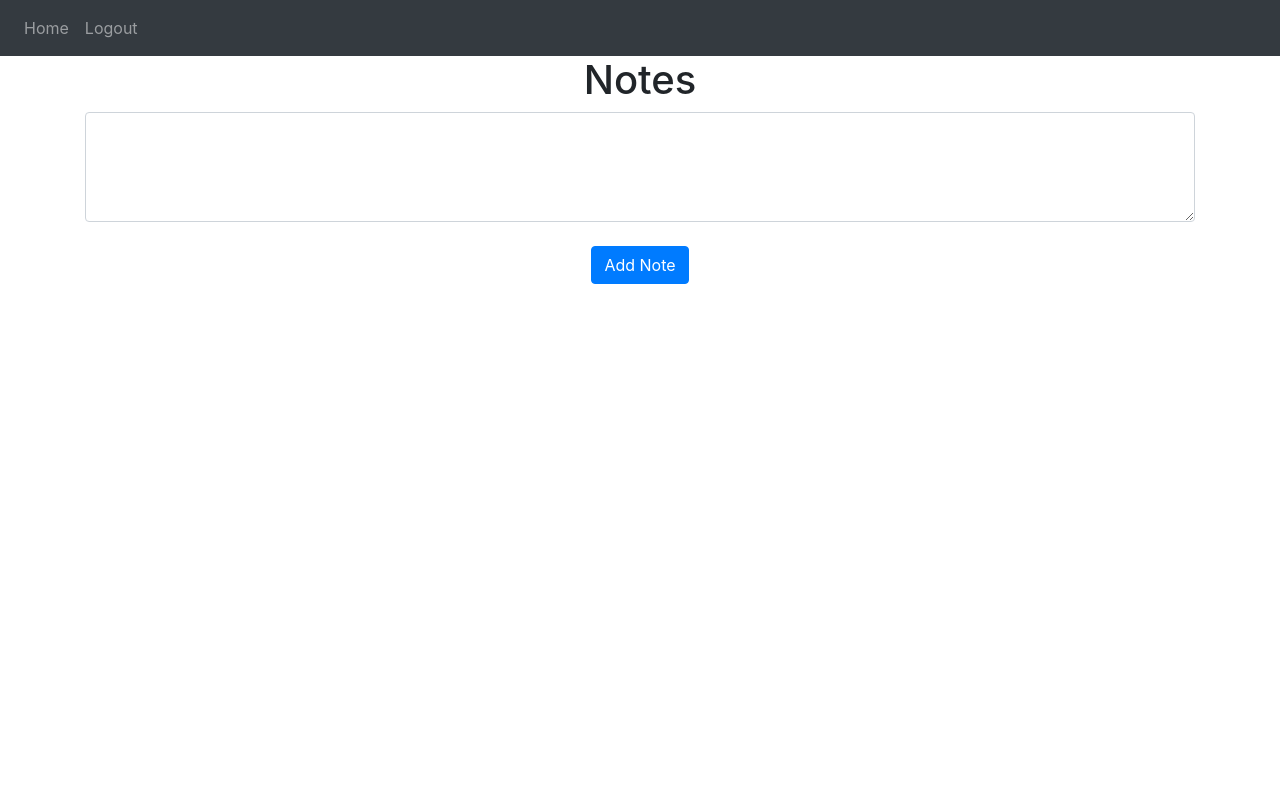
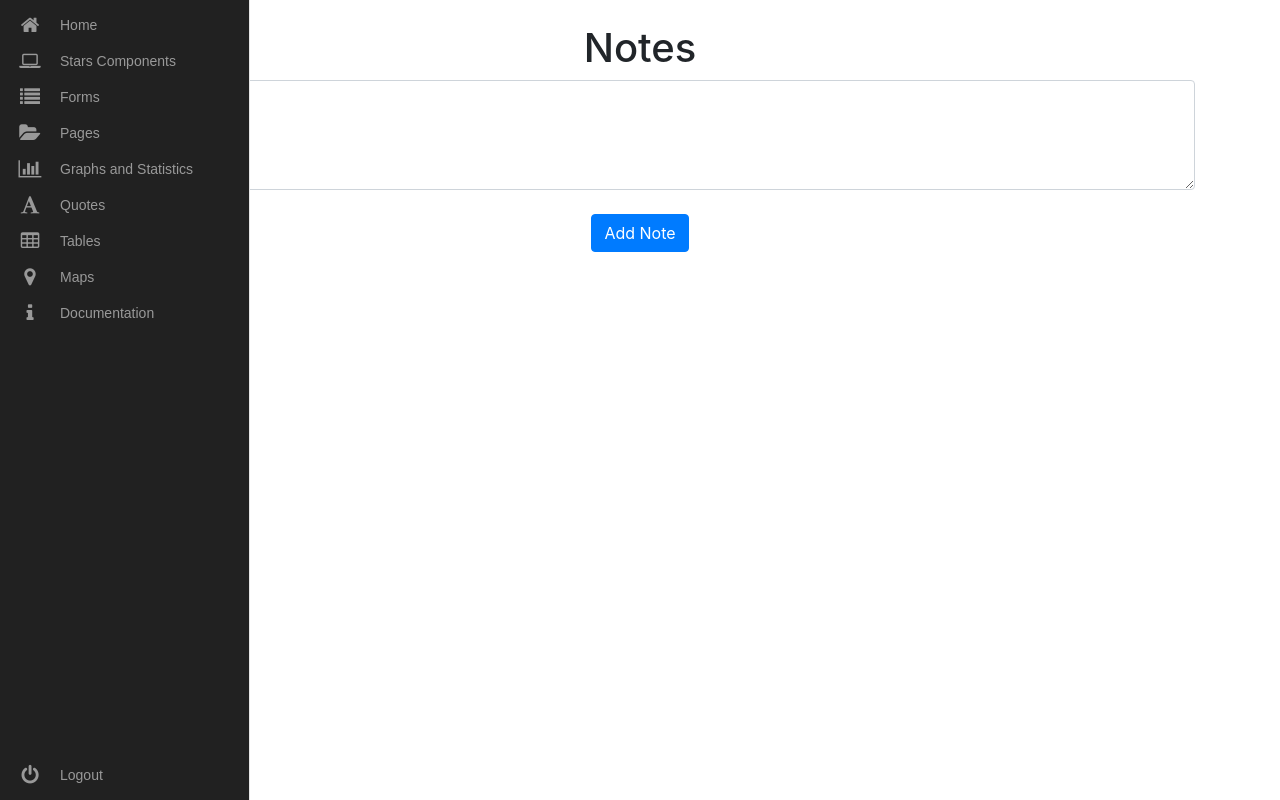
Before and after one commit to DarkwingDuck48/pyFDM, a Flask app: page / in a window 1280 px wide. Run offline with Flask 2, Linux system fonts and the light colour scheme; a user stored in the database is signed in; data comes from the database, SQL or seed files in the repository; both versions use the stored data as it was after the commit; some libraries are stand-ins or nearby versions; some web fonts are replaced.

Commit message:
Добавление sidebar в проект

```diff
--- a/coolnavbar/index.html
+++ b/coolnavbar/index.html
@@ -15,7 +15,9 @@
   />
   <link rel="stylesheet" href="style.css">
   </head>
-  <body><div class="area"></div><nav class="main-menu">
+  <body>
+    <div class="area"></div>
+    <nav class="main-menu">
             <ul>
                 <li>
                     <a href="http://justinfarrow.com">
--- /dev/null
+++ b/website/static/css/style.css
@@ -0,0 +1,126 @@
+.fa-2x {
+font-size: 2em;
+}
+.fa {
+position: relative;
+display: table-cell;
+width: 60px;
+height: 36px;
+text-align: center;
+vertical-align: middle;
+font-size:20px;
+}
+
+
+.main-menu:hover,nav.main-menu.expanded {
+width:250px;
+overflow:visible;
+}
+
+.main-menu {
+background:#212121;
+border-right:1px solid #e5e5e5;
+position:absolute;
+top:0;
+bottom:0;
+height:100%;
+left:0;
+width:60px;
+overflow:hidden;
+-webkit-transition:width .05s linear;
+transition:width .05s linear;
+-webkit-transform:translateZ(0) scale(1,1);
+z-index:1000;
+}
+
+.main-menu>ul {
+margin:7px 0;
+}
+
+.main-menu li {
+position:relative;
+display:block;
+width:250px;
+}
+
+.main-menu li>a {
+position:relative;
+display:table;
+border-collapse:collapse;
+border-spacing:0;
+color:#999;
+ font-family: arial;
+font-size: 14px;
+text-decoration:none;
+-webkit-transform:translateZ(0) scale(1,1);
+-webkit-transition:all .1s linear;
+transition:all .1s linear;
+
+}
+
+.main-menu .nav-icon {
+position:relative;
+display:table-cell;
+width:60px;
+height:36px;
+text-align:center;
+vertical-align:middle;
+font-size:18px;
+}
+
+.main-menu .nav-text {
+position:relative;
+display:table-cell;
+vertical-align:middle;
+width:190px;
+  font-family: 'Titillium Web', sans-serif;
+}
+
+.main-menu>ul.logout {
+position:absolute;
+left:0;
+bottom:0;
+}
+
+.no-touch .scrollable.hover {
+overflow-y:hidden;
+}
+
+.no-touch .scrollable.hover:hover {
+overflow-y:auto;
+overflow:visible;
+}
+
+a:hover,a:focus {
+text-decoration:none;
+}
+
+nav {
+-webkit-user-select:none;
+-moz-user-select:none;
+-ms-user-select:none;
+-o-user-select:none;
+user-select:none;
+}
+
+nav ul,nav li {
+outline:0;
+margin:0;
+padding:0;
+}
+.main-menu li:hover>a,nav.main-menu li.active>a,.dropdown-menu>li>a:hover,.dropdown-menu>li>a:focus,.dropdown-menu>.active>a,.dropdown-menu>.active>a:hover,.dropdown-menu>.active>a:focus,.no-touch .dashboard-page nav.dashboard-menu ul li:hover a,.dashboard-page nav.dashboard-menu ul li.active a {
+color:#fff;
+background-color:#5fa2db;
+}
+.area {
+float: left;
+background: #e2e2e2;
+width: 100%;
+height: 100%;
+}
+@font-face {
+  font-family: 'Titillium Web';
+  font-style: normal;
+  font-weight: 300;
+  src: local('Titillium WebLight'), local('TitilliumWeb-Light'), url(http://themes.googleusercontent.com/static/fonts/titilliumweb/v2/anMUvcNT0H1YN4FII8wpr24bNCNEoFTpS2BTjF6FB5E.woff) format('woff');
+}
--- a/website/templates/base.html
+++ b/website/templates/base.html
@@ -14,26 +14,125 @@
         href="https://stackpath.bootstrapcdn.com/font-awesome/4.7.0/css/font-awesome.min.css"
         crossorigin="anonymous"
       />
+      <link rel="stylesheet" href = {{url_for('static', filename='css/style.css') }}
 
       <title>{% block title %}Home{% endblock %}</title>
     </head>
     <body>
-        <nav class="navbar navbar-expand-lg navbar-dark bg-dark">
-            <button class="navbar-toggler" type="button" data-toggle="collapse" data-target="#navbar">
-                <span class="navbar-toggler-icon"></span>
-            </button>
-            <div class="collapse navbar-collapse" id="navbar">
-                <div class="navbar-nav">
-                  {%if user.is_authenticated %}
-                    <a class="nav-item nav-link" id="home" href="/">Home</a>
-                    <a class="nav-item nav-link" id="logout" href="/logout">Logout</a>
-                  {% else %}
-                    <a class="nav-item nav-link" id="login" href="/login">Login</a>
-                    <a class="nav-item nav-link" id="signUp" href="/sign-up">Sign Up</a>
-                  {% endif %}
-                </div>
-            </div>
-        </nav>
+      <div class="area"></div>
+      <nav class="main-menu">
+        {%if user.is_authenticated %}
+          <ul>
+              <li>
+                  <a href="/" id="home">
+                      <i class="fa fa-home fa-2x"></i>
+                      <span class="nav-text">
+                          Home
+                      </span>
+                  </a>
+
+              </li>
+              <li class="has-subnav">
+                  <a href="#">
+                      <i class="fa fa-laptop fa-2x"></i>
+                      <span class="nav-text">
+                          Stars Components
+                      </span>
+                  </a>
+
+              </li>
+              <li class="has-subnav">
+                  <a href="#">
+                      <i class="fa fa-list fa-2x"></i>
+                      <span class="nav-text">
+                          Forms
+                      </span>
+                  </a>
+
+              </li>
+              <li class="has-subnav">
+                  <a href="#">
+                      <i class="fa fa-folder-open fa-2x"></i>
+                      <span class="nav-text">
+                          Pages
+                      </span>
+                  </a>
+
+              </li>
+              <li>
+                  <a href="#">
+                      <i class="fa fa-bar-chart-o fa-2x"></i>
+                      <span class="nav-text">
+                          Graphs and Statistics
+                      </span>
+                  </a>
+              </li>
+              <li>
+                  <a href="#">
+                      <i class="fa fa-font fa-2x"></i>
+                      <span class="nav-text">
+                          Quotes
+                      </span>
+                  </a>
+              </li>
+              <li>
+                  <a href="#">
+                      <i class="fa fa-table fa-2x"></i>
+                      <span class="nav-text">
+                          Tables
+                      </span>
+                  </a>
+              </li>
+              <li>
+                  <a href="#">
+                      <i class="fa fa-map-marker fa-2x"></i>
+                      <span class="nav-text">
+                          Maps
+                      </span>
+                  </a>
+              </li>
+              <li>
+                  <a href="#" >
+                      <i class="fa fa-info fa-2x"></i>
+                      <span class="nav-text">
+                          Documentation
+                      </span>
+                  </a>
+              </li>
+          </ul>
+          <ul class="logout">
+              <li>
+                  <a href="/logout" id="logout">
+                        <i class="fa fa-power-off fa-2x"></i>
+                      <span class="nav-text">
+                          Logout
+                      </span>
+                  </a>
+              </li>
+          </ul>
+        {% else %}
+        <ul>
+            <li>
+                <a href="/login" id="login">
+                    <i class="fa fa-home fa-2x"></i>
+                    <span class="nav-text">
+                        Login
+                    </span>
+                </a>
+
+            </li>
+            <li class="has-subnav">
+                <a href="/sign-up">
+                    <i class="fa fa-laptop fa-2x"></i>
+                    <span class="nav-text">
+                        Sign up
+                    </span>
+                </a>
+
+            </li>
+          </ul>
+        {%endif%}
+          </nav>
         <!-- Show flash messages from backend code -->
         {% with messages = get_flashed_messages(with_categories=true)%}
           {% if messages%}
@@ -77,6 +176,6 @@
     ></script>
         <script
             type = "text/javascript"
-            src = "{{ url_for('static', filename='index.js') }}"></script>
+            src = "{{ url_for('static', filename='js/index.js') }}"></script>
     </body>
 </html>
```
Also changed, not shown: website/database.db, website/static/js/index.js (renamed from website/static/index.js).
